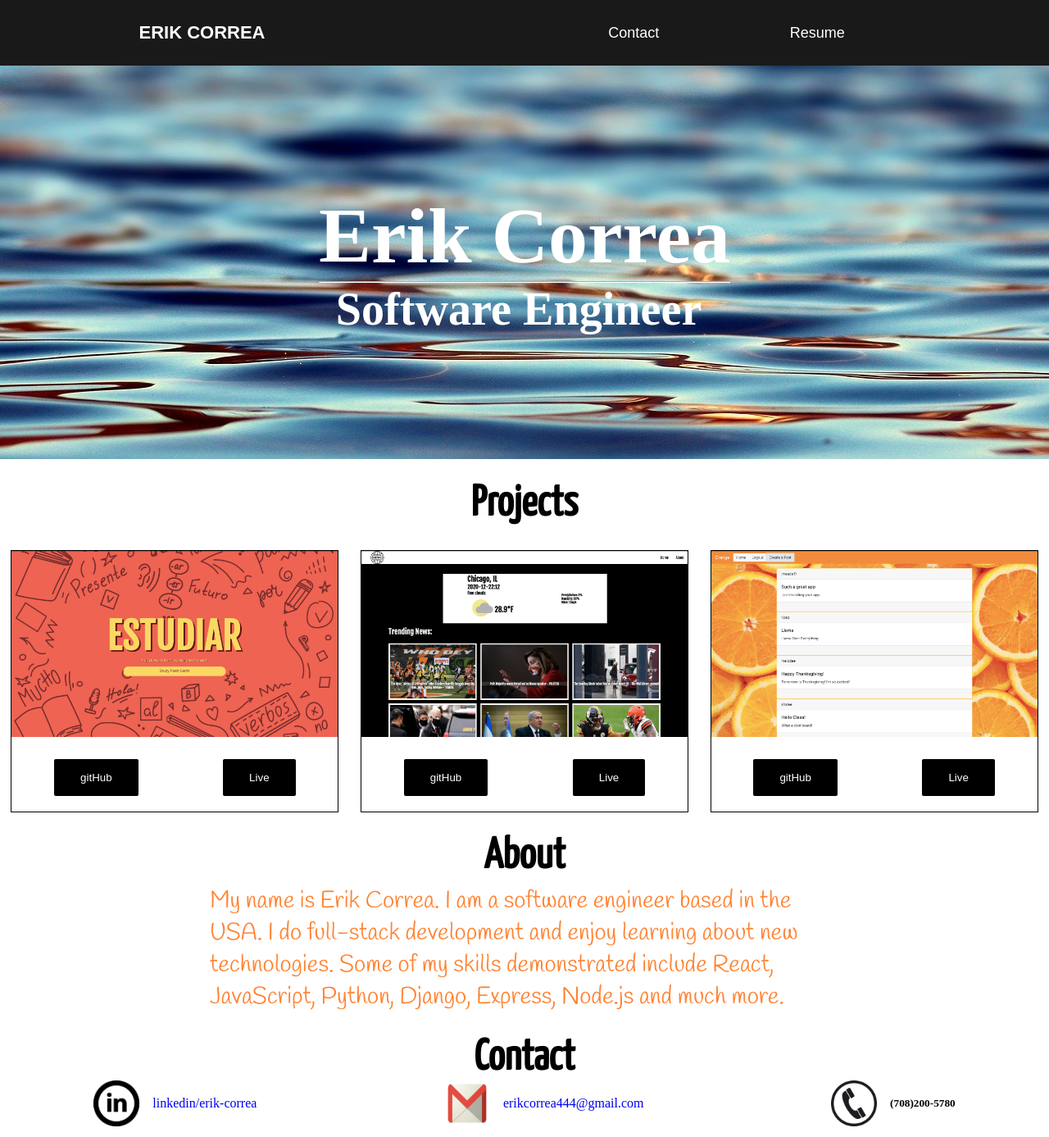
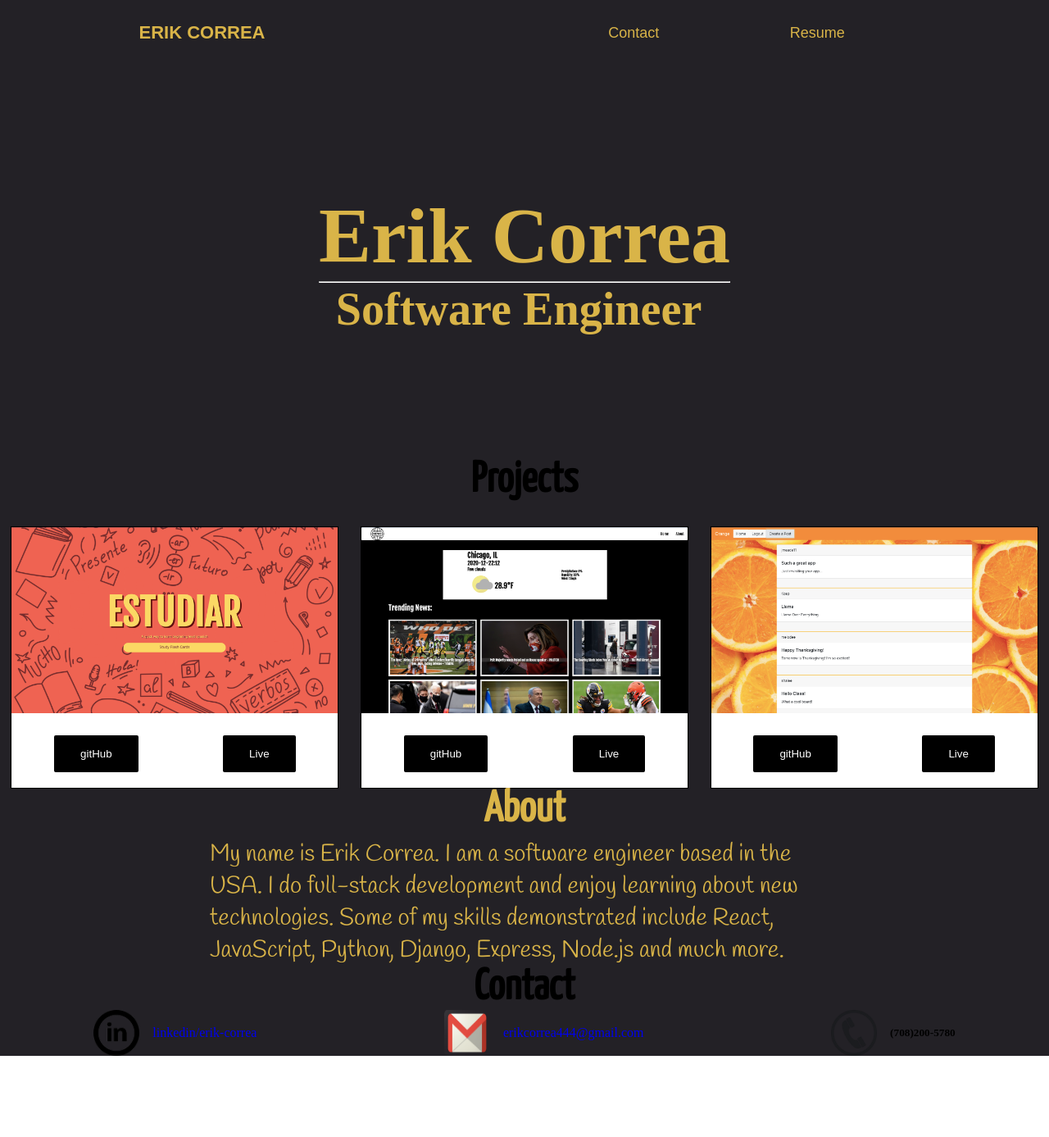
Before and after one commit to erikcorea/portfolio, a React (Create React App) app: page / in a window 1280 px wide. Shown: the whole page at 82% size. After the commit the page ends 1288 px from the top, so only its background shows below. Built offline with nearby package versions, Linux system fonts and the light colour scheme.

Commit message:
updating style

```diff
--- a/src/App.css
+++ b/src/App.css
@@ -25,8 +25,8 @@ a {
 	min-height: 10vh;
 	align-items: center;
 	font-family: Arial, Helvetica, sans-serif;
-	background-color: #191919;
-	color: white;
+	background-color: #232126;
+	color:#D9B448;
 }
 
 nav .logo {
@@ -53,7 +53,7 @@ nav .nav-btns {
 	cursor: pointer;
 	border: none;
 	background: none;
-	color: #fff;
+	color: #D9B448;
 }
 
 nav .nav-links a:hover {
@@ -81,7 +81,7 @@ nav .burger {
 		top: 0;
 		left: 0;
 		height: 100vh;
-		background-color: #262626;
+		background-color: #232126;
 		padding: 40px;
 		width: 40%;
 		transform: translateX(-500px);
@@ -105,9 +105,9 @@ nav .burger {
 
 /*<-------------------------Home-----------------------------> */
 .home-container {
-	background-image: url('photos/lake.jpg');
+	background-color: #232126;
 	height: 30rem;
-	color: white;
+	color: #D9B448;
 	display: flex;
 	justify-content: center;
 	align-items: center;
@@ -128,10 +128,11 @@ nav .burger {
 /*<-------------------------About-----------------------------> */
 
 .about-container {
-	margin-top: 1.8rem;
+	background-color: #232126;
 }
 
 #about-h1 {
+	color: #D9B448;
 	display: flex;
 	justify-content: center;
 	align-items: center;
@@ -147,7 +148,7 @@ nav .burger {
 }
 
 #about-p {
-	color: #FF8333;
+	color: #D9B448;
 	width: 60%;
 	display: flex;
 	justify-content: space-around;
@@ -162,7 +163,7 @@ nav .burger {
 /*<-------------------------Project Cards-----------------------------> */
 
 .project-container {
-	margin-top: 1.8rem;
+	background-color: #232126;
 }
 
 #project-h1 {
@@ -250,8 +251,7 @@ nav .burger {
 
 /*<-------------------------Contact-----------------------------> */
 .contact-container {
-	margin-top: 1.8rem;
-	margin-bottom: .8rem;
+	background-color: #232126;
 }
 
 .contact-h1 {
```
